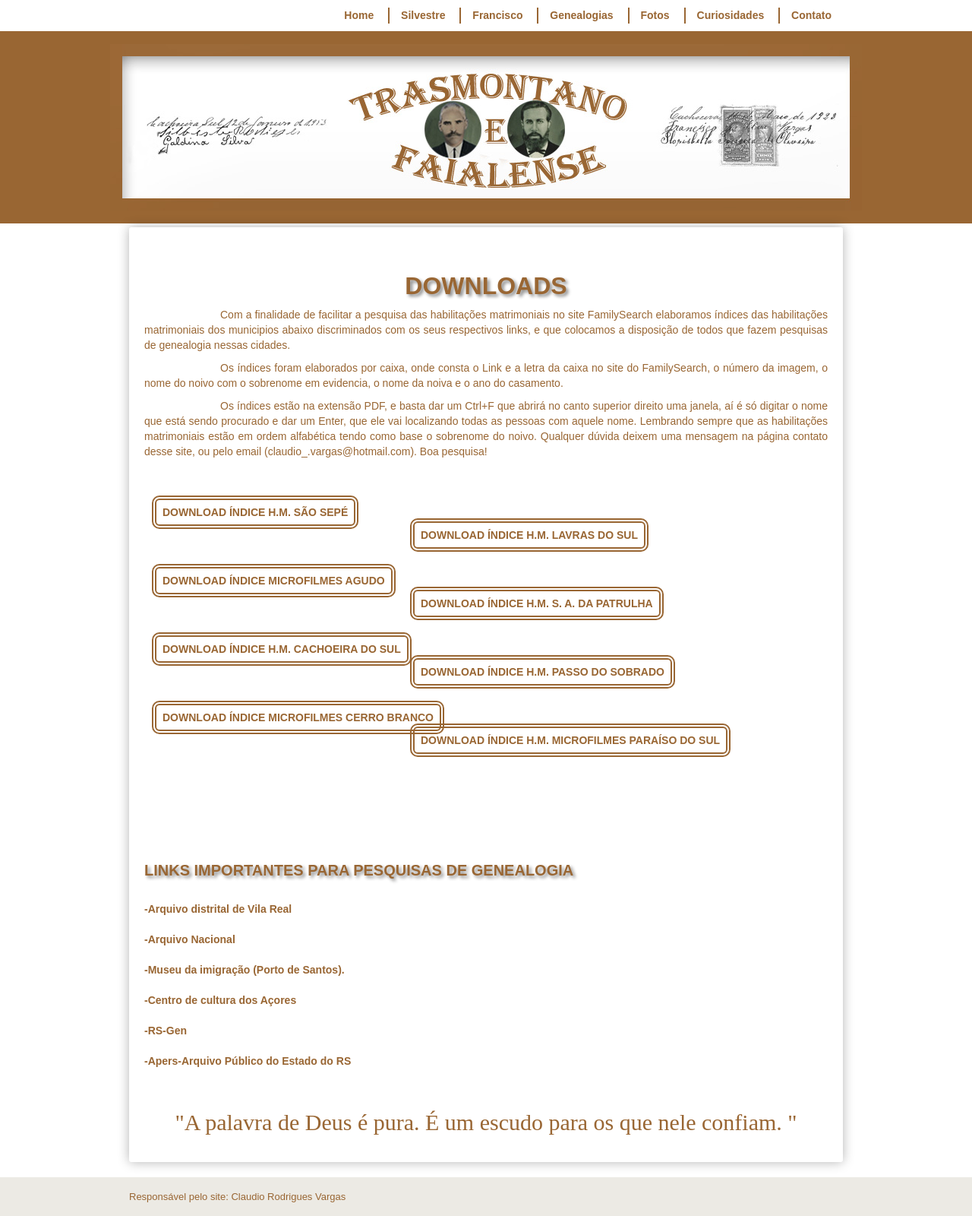
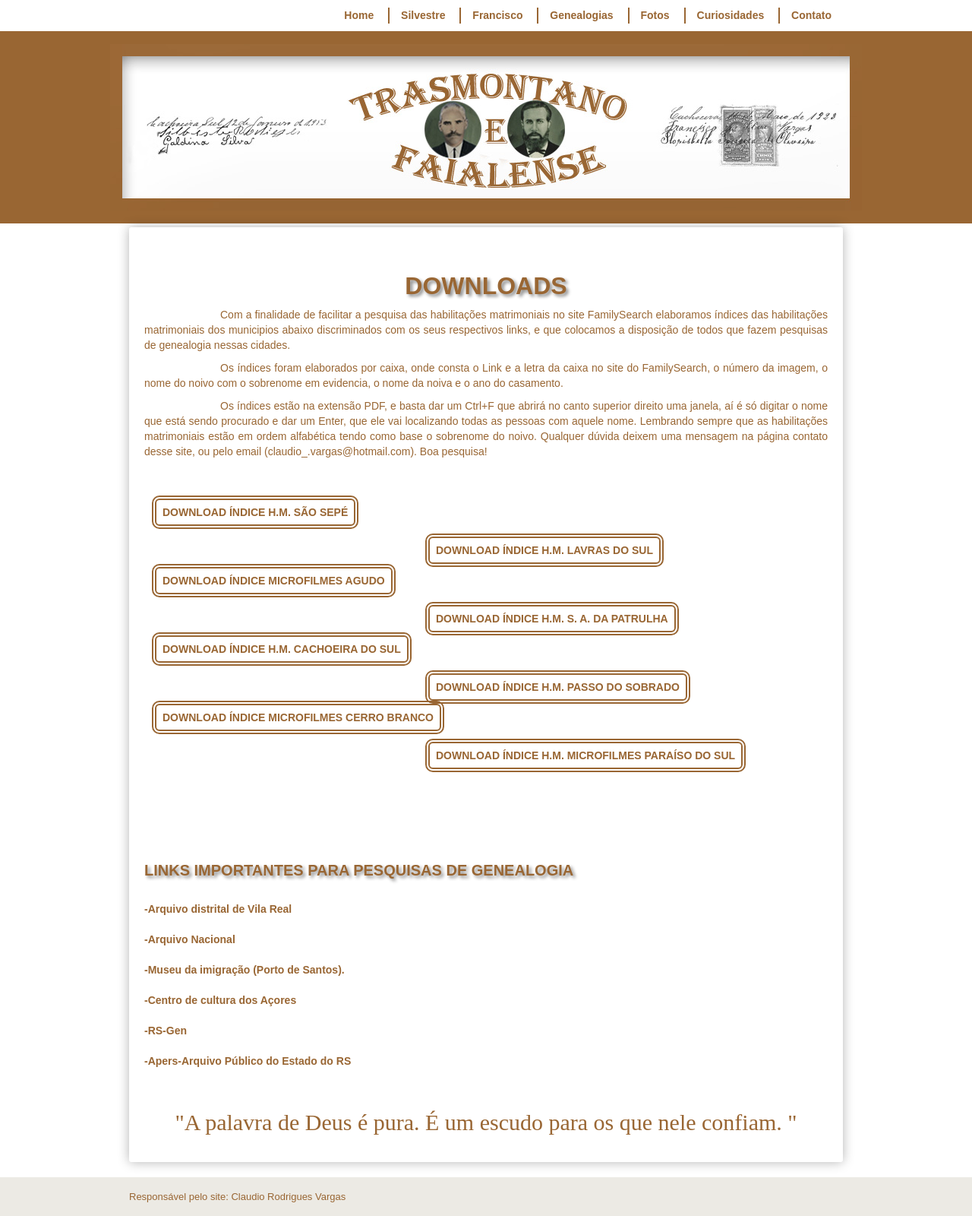
Before and after one commit to claudiovargas1955/claudiovargas1955.github.io, a Jekyll site: the page built from _pages/downloads.html, in a window 1280 px wide. Shown: the whole page at 76% size. Built offline with Jekyll 4.4.1, drawn with Linux system fonts in a browser that asks for light colours; some web fonts are replaced.

Commit message:
Update downloads.html

```diff
--- a/_pages/downloads.html
+++ b/_pages/downloads.html
@@ -38,7 +38,7 @@ a:hover{text-decoration:underline;
             }
 
 	 .indsap {position:relative;
-	                 top:60px;
+	                 top:80px;
 			 border-radius: 10px 10px 10px 10px;
 			 border:6px double;
 			 padding-left:8px;
@@ -47,7 +47,7 @@ a:hover{text-decoration:underline;
 			 padding-right:8px;
                          color:#996633;
 			 font-weight:bold;
-			 margin-left:350px;
+			 margin-left:370px;
 
             }
 
@@ -65,7 +65,7 @@ a:hover{text-decoration:underline;
             }
 
 	 .indlcs {position:relative;
-	               top:110px;
+	               top:130px;
                        border-radius: 10px 10px 10px 10px;
 	               border:6px double;
                        padding-left:8px;
@@ -74,7 +74,7 @@ a:hover{text-decoration:underline;
                        padding-right:8px;
                        color:#996633;
 	               font-weight:bold;
-	               margin-left:350px;
+	               margin-left:370px;
             }
 
 	 .indlds {position:relative;
@@ -91,7 +91,7 @@ a:hover{text-decoration:underline;
             }
 
 	 .indlfs {position:relative;
-	               top:160px;
+	               top:180px;
                        border-radius: 10px 10px 10px 10px;
 	               border:6px double;
                        padding-left:8px;
@@ -100,7 +100,7 @@ a:hover{text-decoration:underline;
                        padding-right:8px;
                        color:#996633;
 	               font-weight:bold;
-	               margin-left:350px;
+	               margin-left:370px;
             }
 
 
@@ -118,7 +118,7 @@ a:hover{text-decoration:underline;
             }
 
 	 .indlhs {position:relative;
-	               top:210px;
+	               top:230px;
                        border-radius: 10px 10px 10px 10px;
 	               border:6px double;
                        padding-left:8px;
@@ -127,7 +127,7 @@ a:hover{text-decoration:underline;
                        padding-right:8px;
                        color:#996633;
 	               font-weight:bold;
-	               margin-left:350px;
+	               margin-left:370px;
             }
 
 	h3{text-shadow: 3px 3px 4px #888;
```
